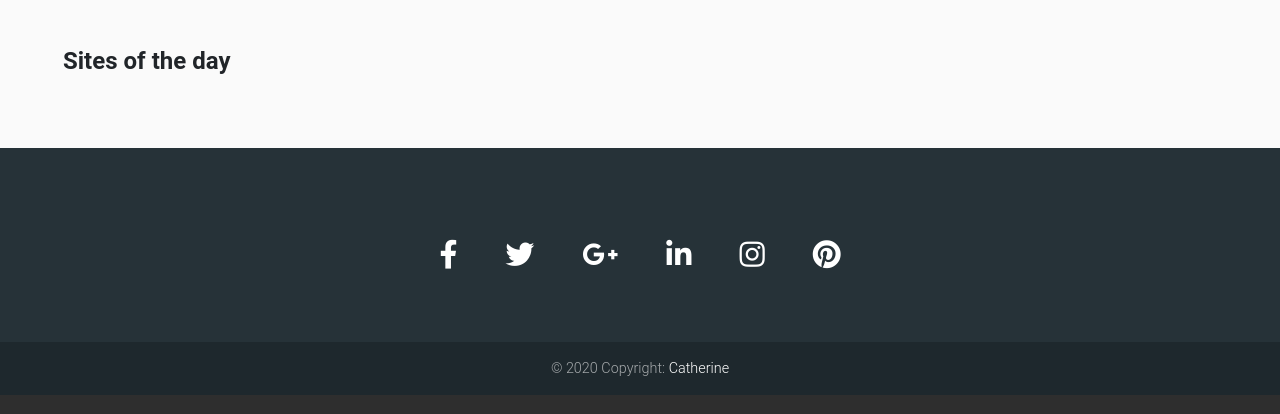
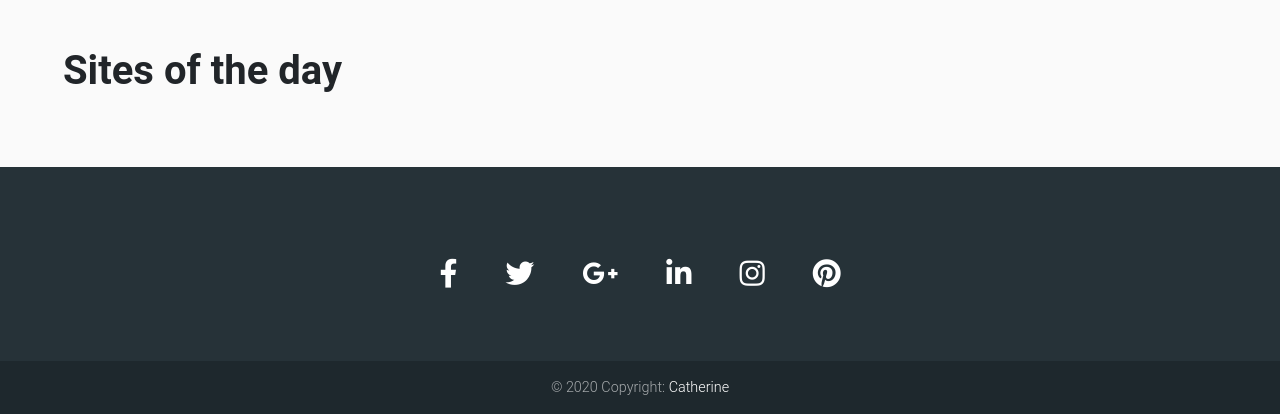
Before and after one commit to catherine244/Reddit, a Django app: page / in a window 1280 px wide. Shown: the part 638-1052 px from the top of the page. Run offline with Django 3.2, Linux system fonts and the light colour scheme; data that the repository does not hold is empty; some libraries are stand-ins or nearby versions.

Commit message:
styled landing layout

```diff
--- a/awwards/templates/index.html
+++ b/awwards/templates/index.html
@@ -16,11 +16,11 @@
                   <div class="col-lg-12 pt-5 mt-5">
 
                       <!-- Heading -->
-                      <h3 class="display-4 font-weight-bold white-text pt-5">Welcome to Awwards</h3>
+                      <h3 class="display-4 font-weight-bold white-text pt-5">Awwards!!</h3>
 
                       <!-- Divider -->
                       <hr class="hr-light">
-                      <p class="font-weight-bold white-text">The awards of design, creativity and innovation on the internet</p>
+                      <p class="font-weight-bold white-text" style="font-size: 30px;">Are the Website Awards that recognize and promote the talent and effort of the best developers, designers and web agencies in the world.</p>
 
                   </div>
 
@@ -39,7 +39,7 @@
 <!-- end of landing layout -->
 <div class="container-fluid">
   <div class="mb-2 pb-2 pl-4 pr-2 ml-4 mr-1">
-      <h4 class="display-6 font-weight-bold"> Sites of the day </h4>
+      <h4 class="display-6 font-weight-bold" style="font-size:40px;"> Sites of the day </h4>
   </div>
 
     <div class="row pl-2 pr-2 ml-1 mr-1">
@@ -62,10 +62,7 @@
 
                         <a href="/project/{{project_item.id}}">
                           <div class="mask rgba-black-light">
-                              <!-- <div class="d-flex justify-content-end">
-                               <a href="{{project_item.link}}" target="_blank" title="Visit site"> <button type="button" class="btn btn-light px-3"><i class="fas fa-directions" aria-hidden="true"></i></button>
-                              </a></div> -->
-                            <!-- <img class="ico-svg" src="/media/images/redo-arrow (2).png" alt=""> -->
+
                           </div>
                         </a>
                       </div>
```
Also changed, not shown: media/images/12.png (added), media/images/BLog.png (added), media/images/IG.png (added), media/images/pitch.png (added).
